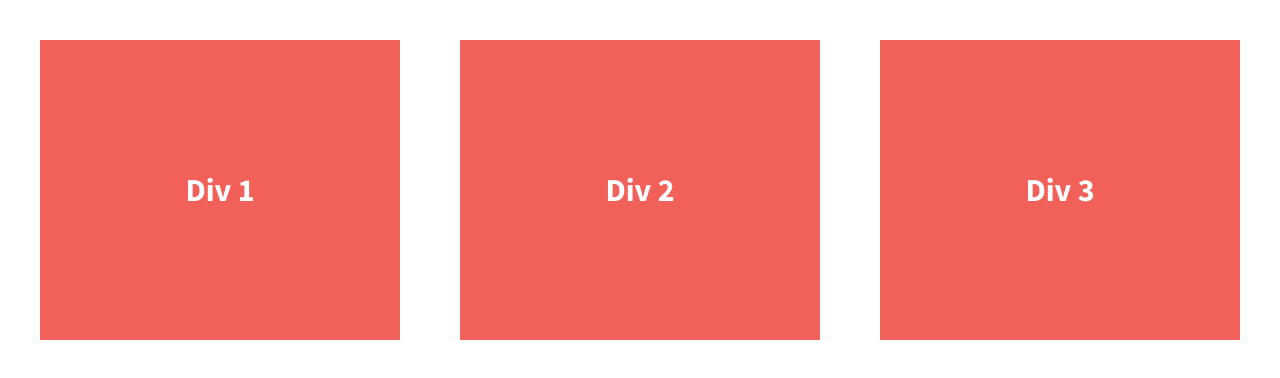
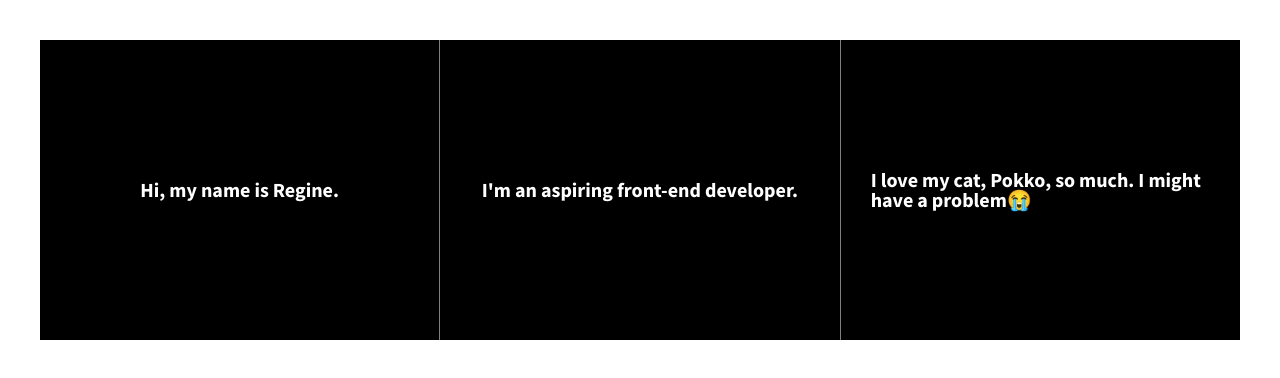
Before and after one commit to regine-tiu/center-div, a plain HTML site: page index.html in a window 1280 px wide. Drawn offline with nearby package versions, Linux system fonts and the light colour scheme.

Commit message:
second commit

```diff
--- a/css/main.css
+++ b/css/main.css
@@ -118,16 +118,25 @@ body {
 .div-1, .div-2, .div-3 {
   /*give the divs a width of 30%, add display:flex, set justify-content and align-items to center*/
   color: #fff;
-  line-height: 1.5em;
-  font-size: 1.6em;
-  background-color: #f16059;
+  line-height: 1em;
+  font-size: 0.8 em;
+  background-color: #000;
   height: 300px;
   display: flex;
-  width: 30%;
+  width: 33.33%;
   justify-content: center;
   align-items: center;
 }
 
+.div-2 {
+    border-right: 1px solid grey;
+    border-left: 1px solid grey;
+
+}
+
+p {
+    padding: 0 30px;
+}
 
 
 
--- a/index.html
+++ b/index.html
@@ -23,13 +23,13 @@
 
         <section class="wrapper">
             <div class="div-1">
-                Div 1
+                <p>Hi, my name is Regine.</p>
             </div>
             <div class="div-2">
-                Div 2
+                <p>I'm an aspiring front-end developer.</p>
             </div>
             <div class="div-3">
-                Div 3
+                <p>I love my cat, Pokko, so much. I might have a problem😭</p>
             </div>
         </section>
 
```
